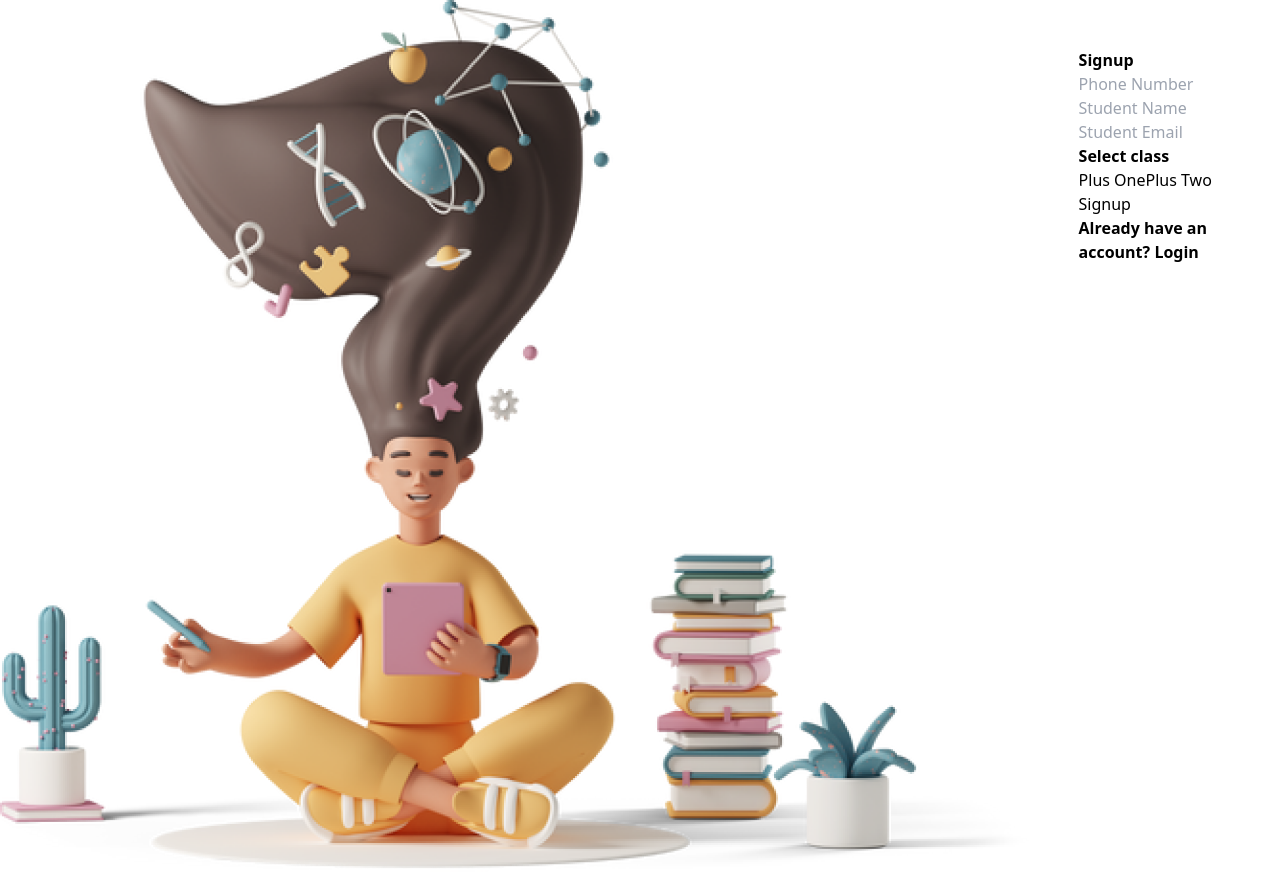
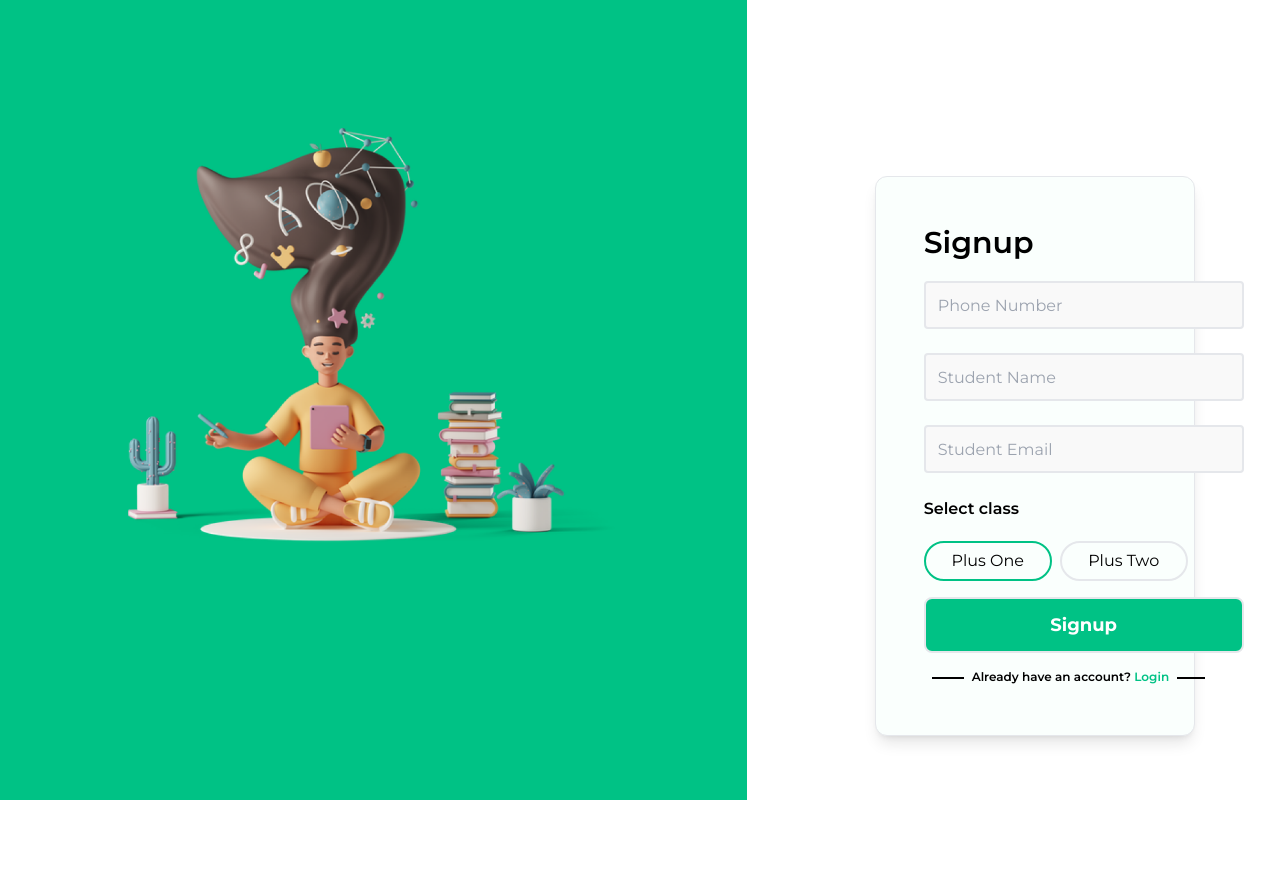
Before and after one commit to Ashrayaa/REACT_TRAINING, a Next.js app: page /signup in a window 1280 px wide. After the commit the page ends 800 px from the top, so only its background shows below. Built offline with nearby package versions, Linux system fonts and the light colour scheme.

Commit message:
tailwind content fix

```diff
--- a/pages/index.js
+++ b/pages/index.js
@@ -20,7 +20,7 @@ export default function Home() {
         </h1>
 
         <div class="h-72">
-        <button type="button" class="text-gray-900 bg-gradient-to-r from-lime-200 via-lime-400 to-lime-500 hover:bg-gradient-to-br focus:ring-4 focus:outline-none focus:ring-lime-300 dark:focus:ring-lime-800 font-medium rounded-lg text-sm px-5 py-2.5 text-center mr-2 mb-2"><a href="http://localhost:3000/signup">Signup Page</a></button>
+        <button type="button" class="text-gray-900 bg-gradient-to-r from-lime-200 via-lime-400 to-lime-500 hover:bg-gradient-to-br focus:ring-4 focus:outline-none focus:ring-lime-300 dark:focus:ring-lime-800 font-medium rounded-lg text-sm px-5 py-2.5 text-center mr-2 mb-2"><a href="https://63351275bad95c34b2cf6b98--fastidious-brigadeiros-8c742d.netlify.app/signup">Signup Page</a></button>
         <button type="button" class="text-white bg-gradient-to-r from-red-400 via-red-500 to-red-600 hover:bg-gradient-to-br focus:ring-4 focus:outline-none focus:ring-red-300 dark:focus:ring-red-800 font-medium rounded-lg text-sm px-5 py-2.5 text-center mr-2 mb-2"><a href="http://localhost:3000/login">Login Page</a></button>
         <button type="button" class="text-white bg-gradient-to-r from-purple-500 via-purple-600 to-purple-700 hover:bg-gradient-to-br focus:ring-4 focus:outline-none focus:ring-purple-300 dark:focus:ring-purple-800 font-medium rounded-lg text-sm px-5 py-2.5 text-center mr-2 mb-2"><a href="http://localhost:3000/otp">Verify OTP Page</a></button>
         <button type="button" class="text-white bg-gradient-to-r from-teal-400 via-teal-500 to-teal-600 hover:bg-gradient-to-br focus:ring-4 focus:outline-none focus:ring-teal-300 dark:focus:ring-teal-800 font-medium rounded-lg text-sm px-5 py-2.5 text-center mr-2 mb-2"><a href="http://localhost:3000/card">My Profile</a></button>
--- a/pages/signup.js
+++ b/pages/signup.js
@@ -18,9 +18,10 @@ function signup() {
           type="text/css"
         ></link>
       </Head>
+      <Signupleft/>
 
-      <Signupleft/>
       <Signupform />
+
       </div>
   );
 }
--- a/tailwind.config.js
+++ b/tailwind.config.js
@@ -6,6 +6,7 @@ module.exports = {
   content: [
     "./pages/**/*.{js,ts,jsx,tsx}",
     "./components/**/*.{js,ts,jsx,tsx}",
+    "./src/**/*.{js,ts,jsx,tsx}",
   ],
   theme: {
     extend: {
```
